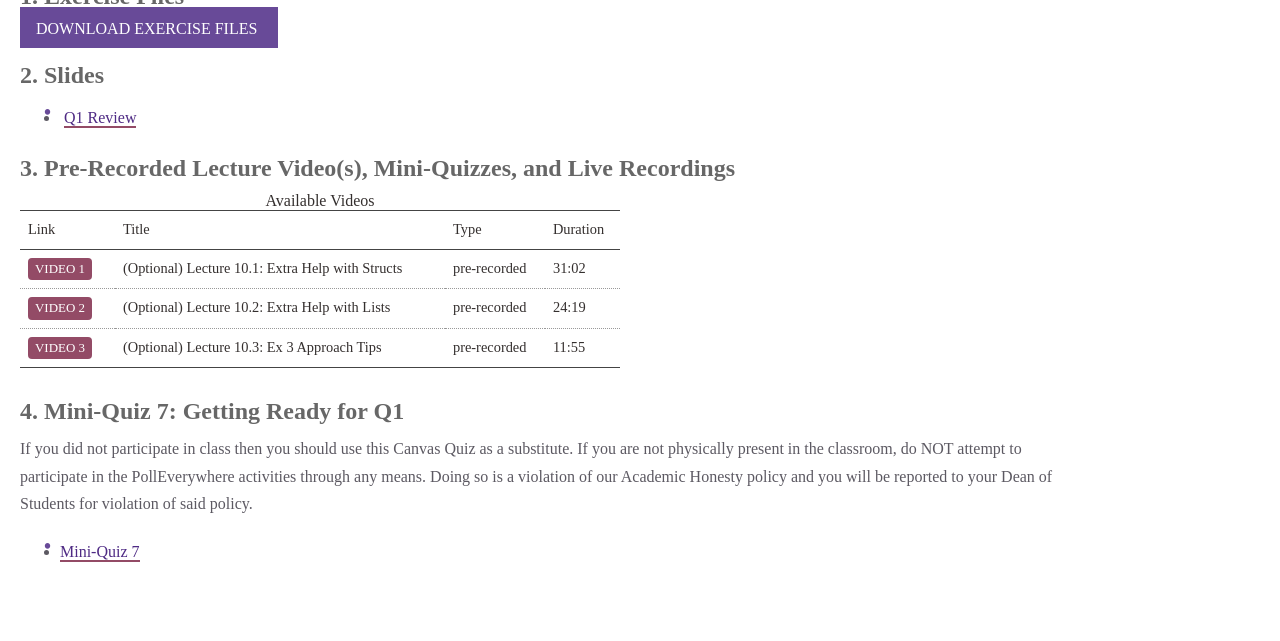
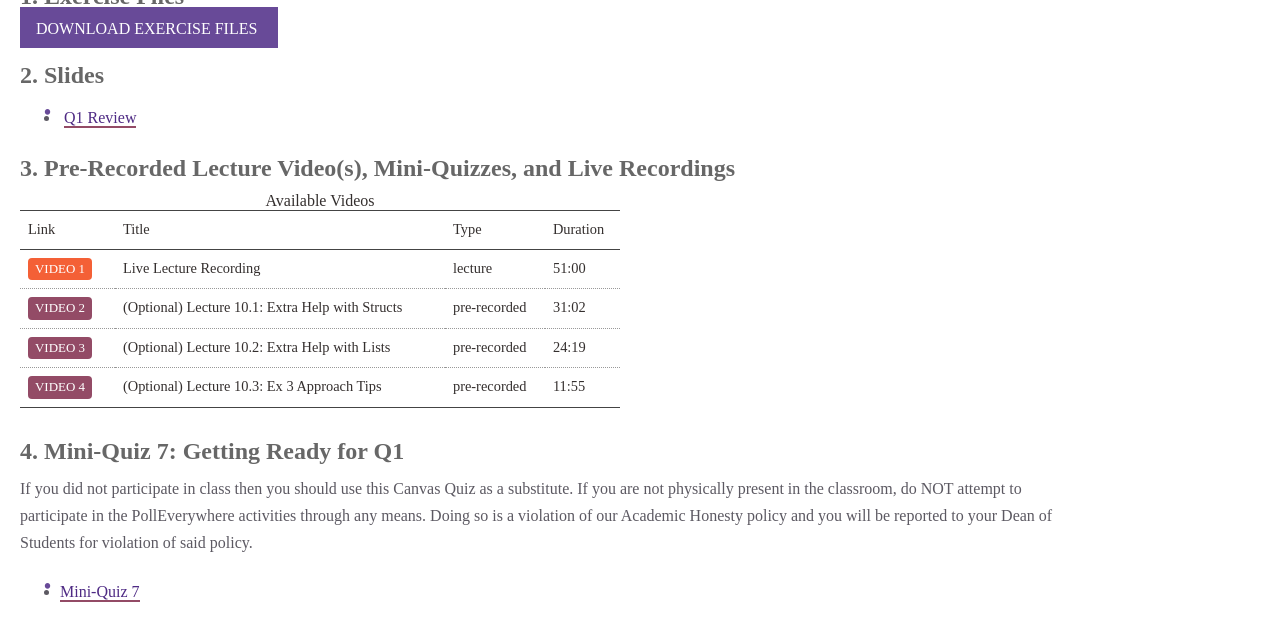
Before and after one commit to shhyou/bain-cs111-web-fork, a Jekyll site: the page built from pages/_lectures/week04_lecture03.md, in a window 1280 px wide and 900 px high, scrolled down 487 px. Shown: the top 641 px of the window. Built offline with Jekyll 4.4.1, drawn with Linux system fonts in a browser that asks for light colours; some web fonts are replaced.

Commit message:
wk4.3 vid

```diff
--- a/pages/_lectures/week04_lecture03.md
+++ b/pages/_lectures/week04_lecture03.md
@@ -16,6 +16,10 @@ slides:
   - title: "Q1 Review"
     url: https://docs.google.com/presentation/d/1Vvwu-PokJVoXP3n-NA53sARLxyc_0gQE2Zk3UWBvmFM/edit?usp=sharing
 videos:
+  - title: "Live Lecture Recording"
+    duration: "51:00"
+    live: 1
+    url: https://northwestern.hosted.panopto.com/Panopto/Pages/Viewer.aspx?id=3049666f-3c1d-4e7a-b9ed-b07800128309
   - title: "(Optional) Lecture 10.1: Extra Help with Structs"
     url: https://northwestern.hosted.panopto.com/Panopto/Pages/Viewer.aspx?id=c98db192-419d-46b8-9c8e-b099013990fe
     duration: "31:02"
```
